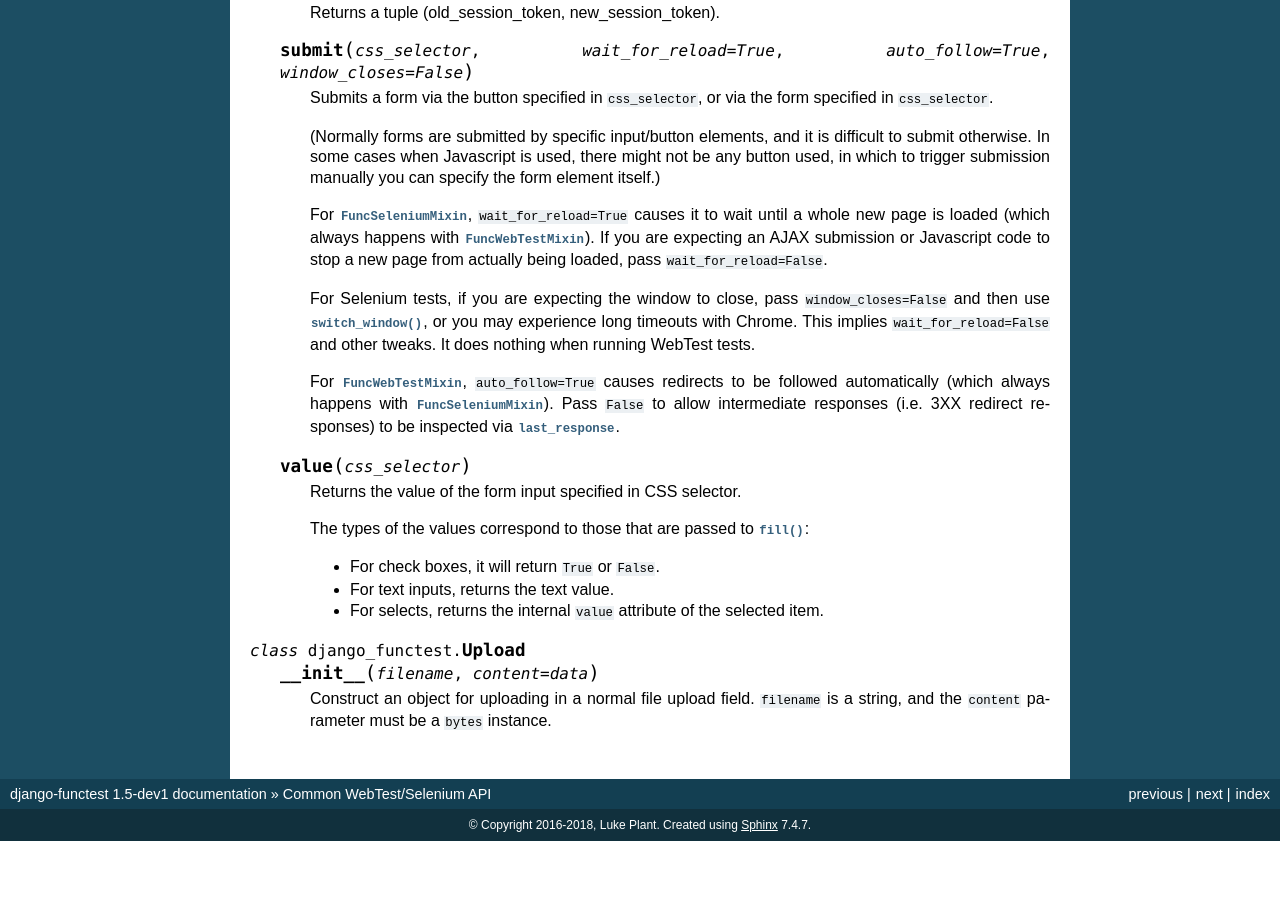
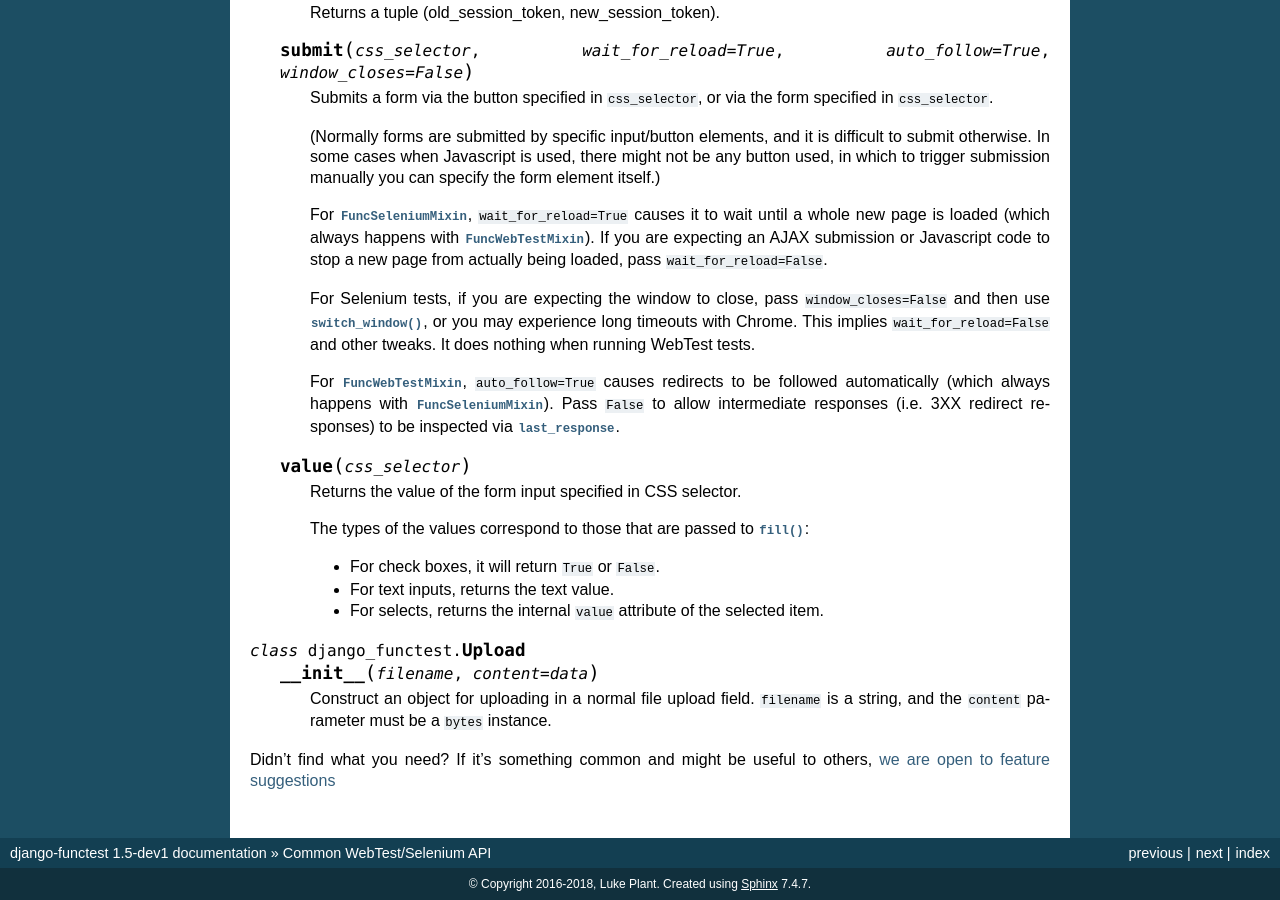
Before and after one commit to django-functest/django-functest, a Sphinx documentation site: the page built from docs/common.rst, in a window 1280 px wide and 900 px high, scrolled down 2827 px. Built offline with Sphinx 7.4.7, drawn with Linux system fonts in a browser that asks for light colours; before the commit the page ends 3668 px from its top, so only the background shows below that.

Commit message:
Docs about feature suggestions

```diff
--- a/docs/common.rst
+++ b/docs/common.rst
@@ -231,3 +231,8 @@ followed the same pattern.
       Construct an object for uploading in a normal file upload field.
       ``filename`` is a string, and the ``content`` parameter must be a
       ``bytes`` instance.
+
+
+Didn’t find what you need? If it’s something common and might be useful to
+others, `we are open to feature suggestions
+<https://github.com/django-functest/django-functest/issues>`_
```
